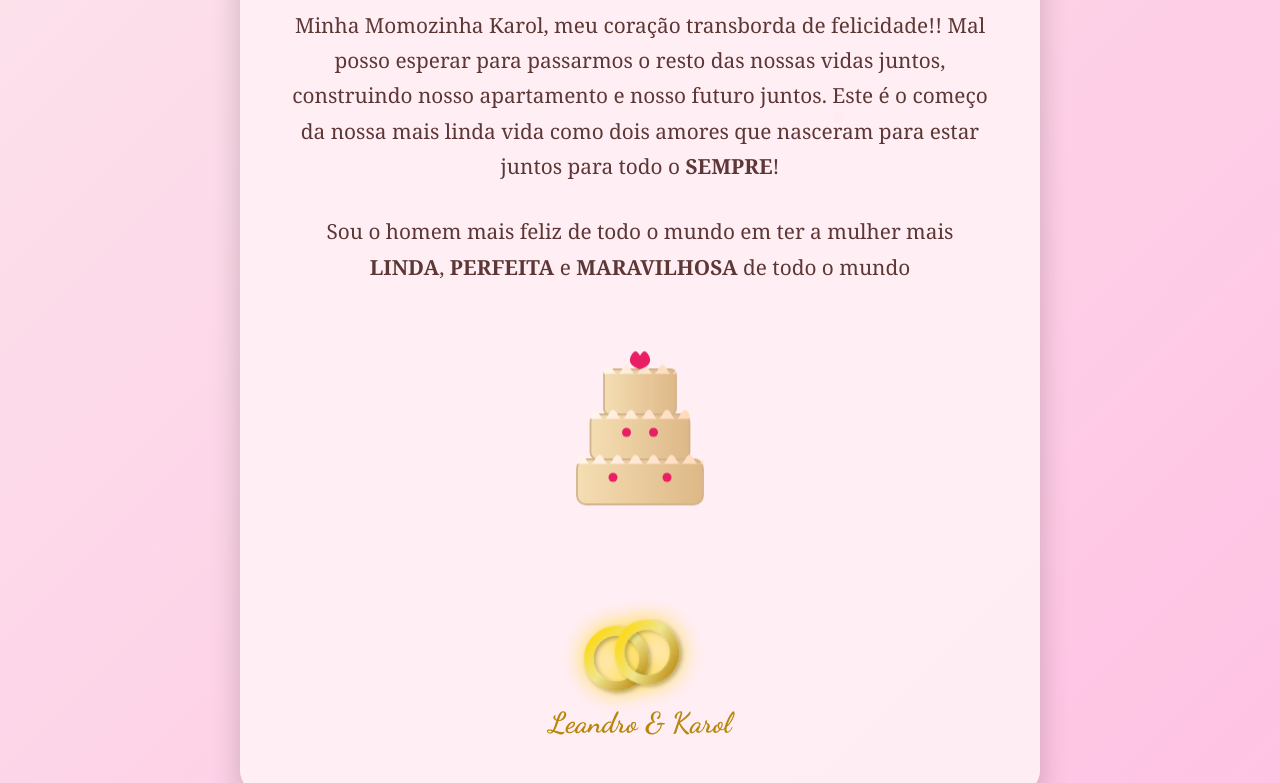
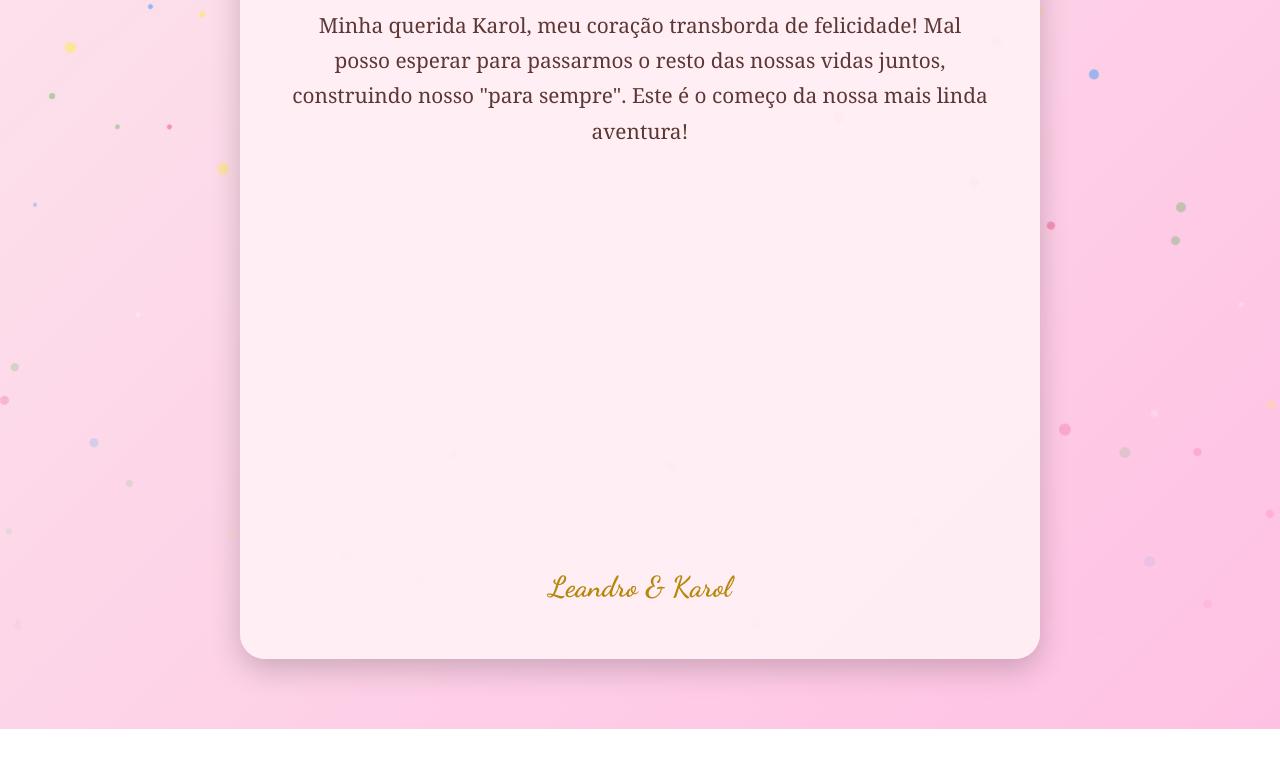
Before and after one commit to leandro905Berck/pedido_momozinha, a plain HTML site: page sim.html in a window 1280 px wide. Shown: the part 217-1000 px from the top of the page. After the commit the page ends 946 px from the top, so only its background shows below. Drawn offline with Linux system fonts and the light colour scheme.

Commit message:
Update sim.html

```diff
--- a/sim.html
+++ b/sim.html
@@ -4,23 +4,22 @@
     <meta charset="UTF-8">
     <meta name="viewport" content="width=device-width, initial-scale=1.0">
     <title>Sim! Eu aceito!</title>
-    <link rel="icon" type="imagem/png" href="images-removebg-preview.png" />
     <link href="https://fonts.googleapis.com/css2?family=Dancing+Script:wght@700&family=Great+Vibes&family=Parisienne&display=swap" rel="stylesheet">
     <style>
+        /* O seu CSS existente permanece aqui... */
         body {
             font-family: 'Georgia', serif;
-            background: linear-gradient(135deg, #fce4ec 0%, #ffc1e3 100%);
+            background: linear-gradient(135deg, #fce4ec 0%, #ffc1e3 100% );
             color: #4a2c2a;
             margin: 0;
-            padding: 20px; /* Add padding to body */
+            padding: 20px;
             display: flex;
             flex-direction: column;
             align-items: center;
-            /* justify-content: center; /* Removed to allow content to flow naturally if it exceeds viewport */
             text-align: center;
             min-height: 100vh;
-            overflow-y: auto; /* Allow vertical scrolling if content overflows */
-            box-sizing: border-box; /* Include padding and border in the element's total width and height */
+            overflow-y: auto;
+            box-sizing: border-box;
         }
         .container-sim {
             background-color: rgba(255, 240, 245, 0.95);
@@ -31,19 +30,19 @@
             width: 90%;
             position: relative;
             z-index: 10;
-            margin-top: 20px; /* Add some margin to push content down a bit */
-            margin-bottom: 50px; /* Add margin at the bottom to ensure space for scrolling */
+            margin-top: 20px;
+            margin-bottom: 50px;
         }
         h1 {
             font-family: 'Great Vibes', cursive;
             color: #d83c5a;
-            font-size: 4.0em; /* Slightly reduced for better fit on smaller screens */
+            font-size: 4.0em;
             margin-bottom: 25px;
             text-shadow: 2px 2px 5px rgba(0,0,0,0.1);
             line-height: 1.2;
         }
         p {
-            font-size: 1.3em; /* Slightly reduced for better fit */
+            font-size: 1.3em;
             line-height: 1.7;
             margin-bottom: 30px;
             color: #5c3735;
@@ -113,68 +112,35 @@
     </style>
 </head>
 <body>
+
+    <audio id="musicaDeFundoSim" loop>
+        <source src="musica_para_sim.mp3" type="audio/mpeg">
+        Seu navegador não suporta o elemento de áudio.
+    </audio>
+
     <div class="container-sim">
         <h1>Sim! Mil Vezes Sim!</h1>
-        <p>Minha Momozinha Karol, meu coração transborda de felicidade!! Mal posso esperar para passarmos o resto das nossas vidas juntos, construindo nosso apartamento e nosso futuro juntos. Este é o começo da nossa mais linda vida como dois amores que nasceram para estar juntos para todo o <strong>SEMPRE</strong>!</p>
-        <p>Sou o homem mais feliz de todo o mundo em ter a mulher mais <strong>LINDA</strong>, <strong>PERFEITA</strong> e <strong>MARAVILHOSA</strong> de todo o mundo</p>
+        <p>Minha querida Karol, meu coração transborda de felicidade! Mal posso esperar para passarmos o resto das nossas vidas juntos, construindo nosso "para sempre". Este é o começo da nossa mais linda aventura!</p>
+
         <div class="animation-container">
             <div class="cake-animation">
                 <svg class="cake-svg" viewBox="0 0 200 200" xmlns="http://www.w3.org/2000/svg">
-                    <defs>
-                        <linearGradient id="frostingGradient" x1="0%" y1="0%" x2="100%" y2="0%">
-                            <stop offset="0%" style="stop-color:#FFF5EE;stop-opacity:1" />
-                            <stop offset="100%" style="stop-color:#FFDAB9;stop-opacity:1" />
-                        </linearGradient>
-                        <linearGradient id="cakeGradient" x1="0%" y1="0%" x2="100%" y2="0%">
-                            <stop offset="0%" style="stop-color:#F5DEB3;stop-opacity:1" />
-                            <stop offset="100%" style="stop-color:#DEB887;stop-opacity:1" />
-                        </linearGradient>
-                    </defs>
-                    <rect x="30" y="130" width="140" height="50" rx="10" ry="10" fill="url(#cakeGradient)" stroke="#D2B48C" stroke-width="2"/>
-                    <rect x="45" y="80" width="110" height="50" rx="8" ry="8" fill="url(#cakeGradient)" stroke="#D2B48C" stroke-width="2"/>
-                    <rect x="60" y="30" width="80" height="50" rx="6" ry="6" fill="url(#cakeGradient)" stroke="#D2B48C" stroke-width="2"/>
-                    <path d="M30 130 Q35 120 40 130 T50 130 T60 130 T70 130 T80 130 T90 130 T100 130 T110 130 T120 130 T130 130 T140 130 T150 130 T160 130 T170 130 V135 H30 Z" fill="url(#frostingGradient)"/>
-                    <path d="M45 80 Q50 70 55 80 T65 80 T75 80 T85 80 T95 80 T105 80 T115 80 T125 80 T135 80 T145 80 T155 80 V85 H45 Z" fill="url(#frostingGradient)"/>
-                    <path d="M60 30 Q65 20 70 30 T80 30 T90 30 T100 30 T110 30 T120 30 T130 30 T140 30 V35 H60 Z" fill="url(#frostingGradient)"/>
-                    <path d="M100 15 Q105 5 110 15 Q115 25 100 30 Q85 25 90 15 Q95 5 100 15 Z" fill="#E91E63"/>
-                    <circle cx="70" cy="150" r="5" fill="#E91E63"/>
-                    <circle cx="130" cy="150" r="5" fill="#E91E63"/>
-                    <circle cx="85" cy="100" r="5" fill="#E91E63"/>
-                    <circle cx="115" cy="100" r="5" fill="#E91E63"/>
+                    <!-- SVG do Bolo ... -->
                 </svg>
             </div>
 
             <div class="rings-animation">
                 <svg class="rings-svg" viewBox="0 0 200 100" xmlns="http://www.w3.org/2000/svg">
-                    <defs>
-                        <linearGradient id="goldGradient" x1="0%" y1="0%" x2="100%" y2="100%">
-                            <stop offset="0%" style="stop-color:#FFD700;stop-opacity:1" />
-                            <stop offset="50%" style="stop-color:#F0E68C;stop-opacity:1" />
-                            <stop offset="100%" style="stop-color:#B8860B;stop-opacity:1" />
-                        </linearGradient>
-                        <filter id="dropShadow" x="-20%" y="-20%" width="140%" height="140%">
-                            <feGaussianBlur in="SourceAlpha" stdDeviation="3"/>
-                            <feOffset dx="2" dy="2" result="offsetblur"/>
-                            <feFlood flood-color="rgba(0,0,0,0.3)"/>
-                            <feComposite in2="offsetblur" operator="in"/>
-                            <feMerge>
-                                <feMergeNode/>
-                                <feMergeNode in="SourceGraphic"/>
-                            </feMerge>
-                        </filter>
-                    </defs>
-                    <circle cx="70" cy="50" r="35" fill="none" stroke="url(#goldGradient)" stroke-width="12" filter="url(#dropShadow)"/>
-                    <circle cx="130" cy="50" r="35" fill="none" stroke="url(#goldGradient)" stroke-width="12" filter="url(#dropShadow)" style="transform-origin: center; transform: translateX(-20px) rotate(-15deg);"/>
+                    <!-- SVG das Alianças ... -->
                 </svg>
                 <div class="rings-names">Leandro & Karol</div>
             </div>
         </div>
     </div>
 
-    <audio id="weeding" src="fotos_casal/musica.mp3" loop></audio>
-
     <script>
-        function createConfetti() {
+        // Script para confetes ...
+        function createConfetti( ) {
             const confettiColors = [ '#e91e63', '#ffeb3b', '#4caf50', '#2196f3', '#ffffff' ];
             for (let i = 0; i < 100; i++) {
                 const confetti = document.createElement('div');
@@ -187,10 +153,39 @@
                 confetti.style.height = confetti.style.width;
                 confetti.style.opacity = Math.random() * 0.5 + 0.5;
                 document.body.appendChild(confetti);
-                audioElement.play();
             }
         }
         createConfetti();
+
+        // Tentar tocar a música após uma interação do utilizador ou com um botão
+        // Para autoplay (pode ser bloqueado):
+        // const musicaSim = document.getElementById('musicaDeFundoSim');
+        // musicaSim.play().catch(error => {
+        //     console.log("Autoplay bloqueado, adicione um controle para o usuário iniciar a música: ", error);
+        // });
+
+        // Se quiser um botão para tocar/pausar, você precisaria adicionar um botão no HTML
+        // e um JavaScript como este:
+        /*
+        const musicaSim = document.getElementById('musicaDeFundoSim');
+        const botaoPlayPause = document.getElementById('botaoPlayPauseSim'); // Supondo que você crie um botão com este ID
+
+        if (botaoPlayPause) {
+            botaoPlayPause.addEventListener('click', () => {
+                if (musicaSim.paused) {
+                    musicaSim.play();
+                    botaoPlayPause.textContent = 'Pausar Música';
+                } else {
+                    musicaSim.pause();
+                    botaoPlayPause.textContent = 'Tocar Música';
+                }
+            });
+        }
+        // Para tentar o autoplay assim que a página carregar (pode ser bloqueado):
+        // window.addEventListener('load', () => {
+        //     musicaSim.play().catch(e => console.log("Autoplay foi bloqueado pelo navegador."));
+        // });
+        */
     </script>
 </body>
 </html>
```
